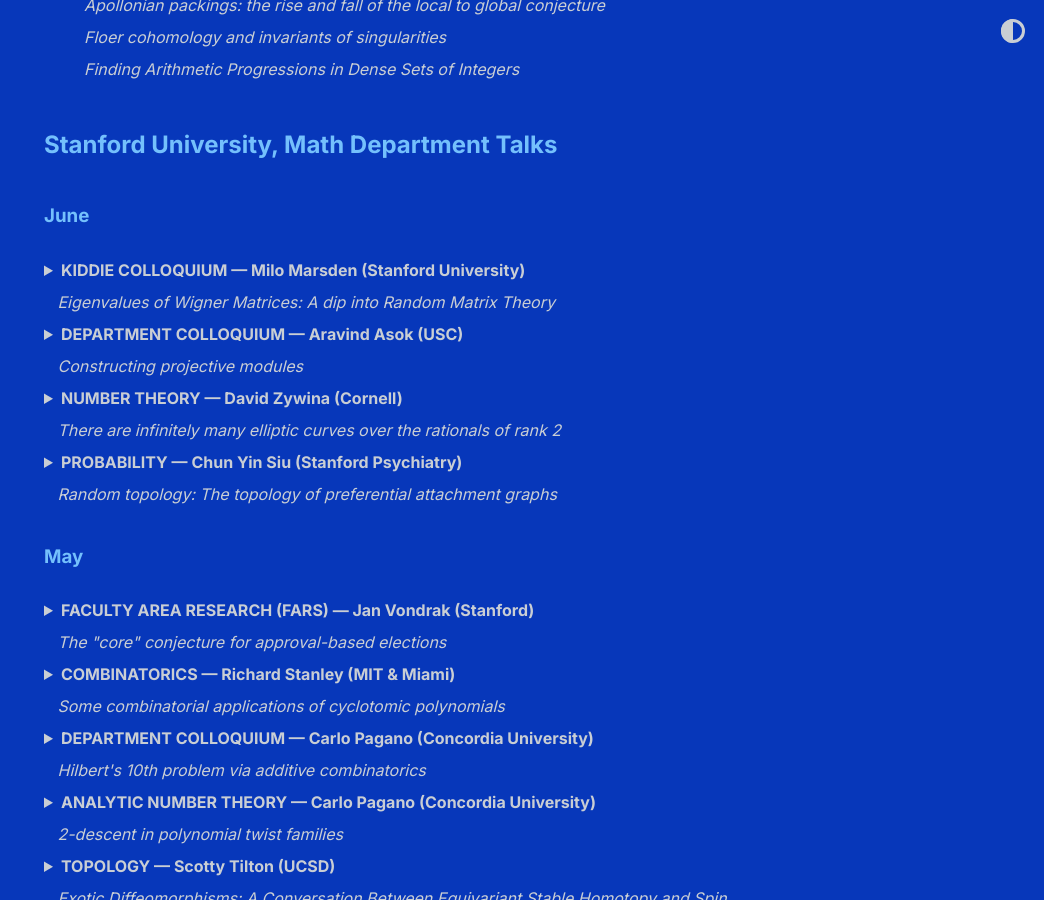
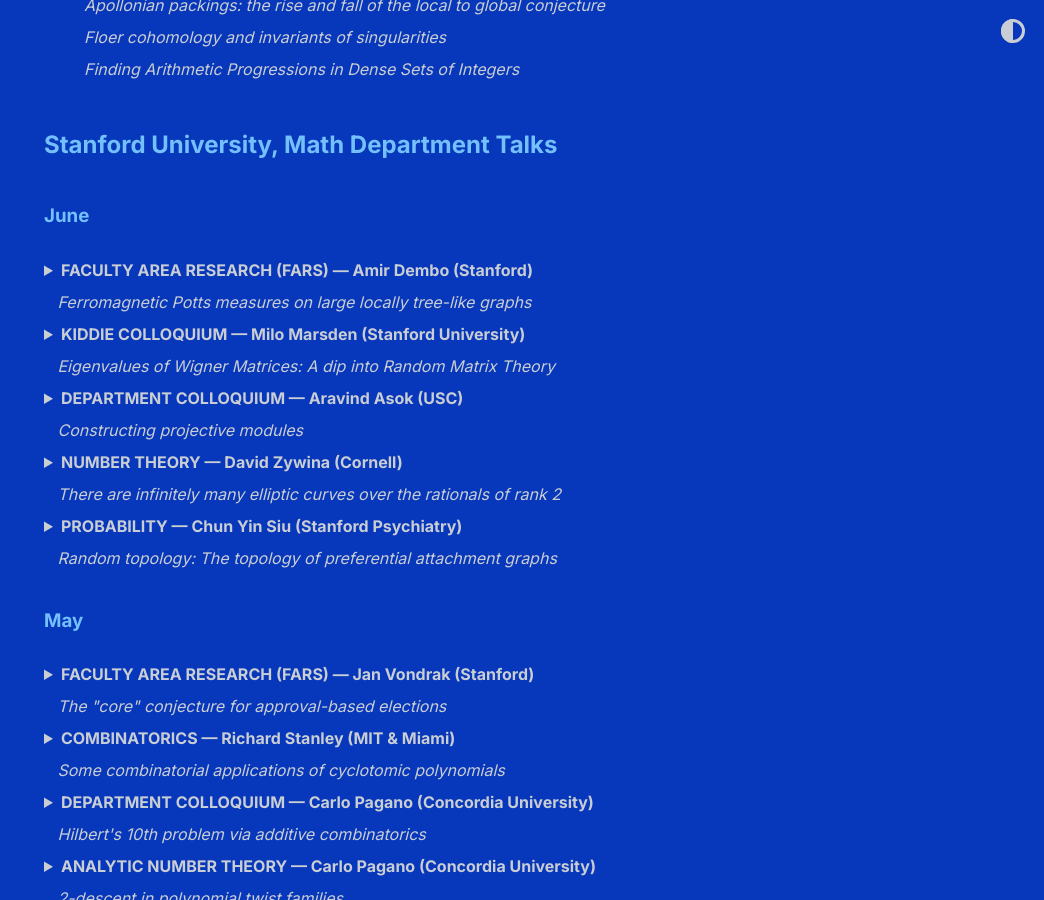
Before and after one commit to shihankanungo/shihankanungo.github.io, a Jekyll site: the page built from math-talks.md, in a window 1280 px wide and 900 px high, scrolled down 2115 px. Shown: the whole window, without its empty margins (236-1280 px from the left). Built offline with Jekyll 4.4.1, drawn with Linux system fonts in a browser that asks for light colours.

Commit message:
Update math-talks.md

```diff
--- a/math-talks.md
+++ b/math-talks.md
@@ -68,6 +68,12 @@
 ## Stanford University, Math Department Talks
 
 ### June
+
+<details>
+  <summary><b>FACULTY AREA RESEARCH (FARS) &mdash; Amir Dembo (Stanford)</b><br>&nbsp;&nbsp;
+    <i>Ferromagnetic Potts measures on large locally tree-like graphs</i></summary>
+  <small><img src="images/06-06.png" alt="June 6"></small>
+</details>
 
 <details>
   <summary><b>KIDDIE COLLOQUIUM &mdash; Milo Marsden (Stanford University)</b><br>&nbsp;&nbsp;
```
